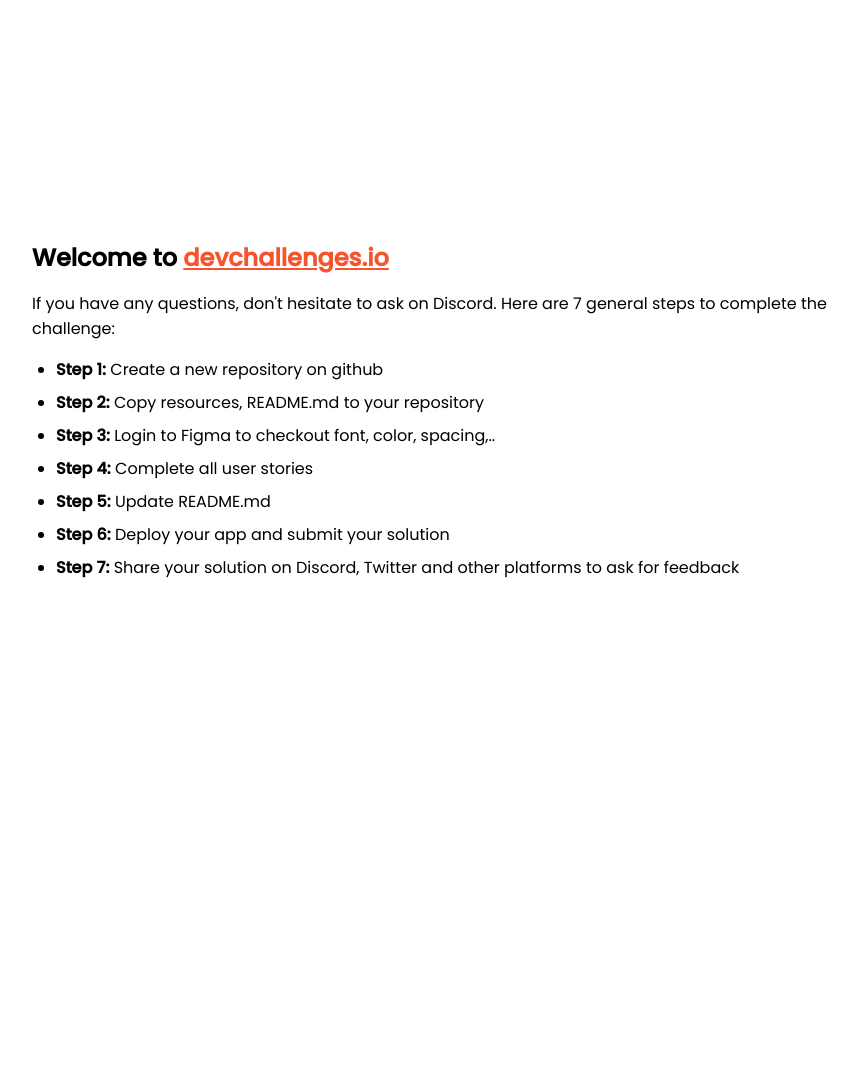
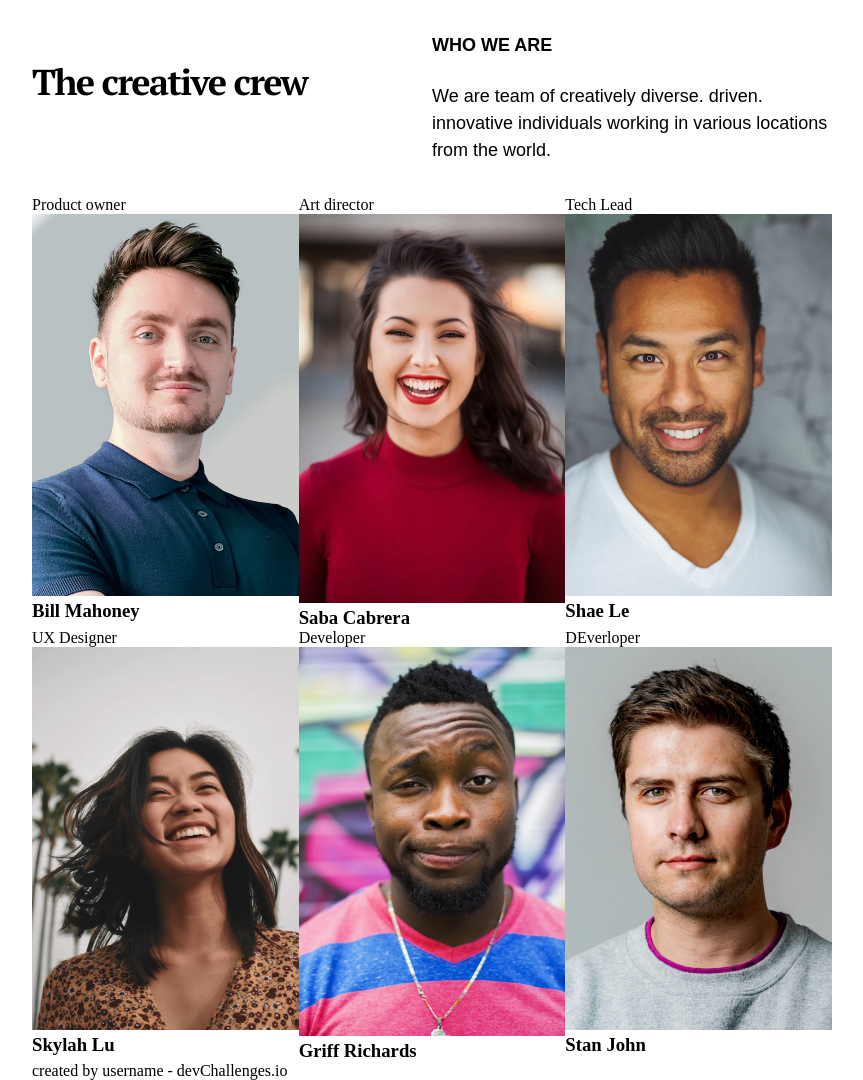
Before and after one commit to SebasttianDaza/teamPageMaster, a plain HTML site: page index.html in a window 1280 px wide. Shown: the whole page, without its empty margins (208-1071 px from the left). Before the commit the page ends 800 px from the top, so only its background shows below. Drawn offline with Linux system fonts and the light colour scheme.

Commit message:
Estructur Complete, also missing design
 I've worked with the HTML, missing to complete  CSS

```diff
--- a/index.html
+++ b/index.html
@@ -7,7 +7,7 @@
       content="width=device-width, initial-scale=1,
   maximum-scale=5"
     />
-
+    <!-- Icon -->
     <link rel="icon" href="devchallenges.png" />
 
     <link
@@ -15,81 +15,69 @@
       type="image/x-icon"
       href="https://devchallenges.io/"
     />
-
+    <!-- Fonts -->
     <link
       href="https://fonts.googleapis.com/css2?family=Poppins:wght@400;500&display=swap"
       rel="stylesheet"
     />
 
+    <link rel="preconnect" href="https://fonts.googleapis.com">
+    <link rel="preconnect" href="https://fonts.gstatic.com" crossorigin>
+    <link href="https://fonts.googleapis.com/css2?family=PT+Serif:ital,wght@0,700;1,700&display=swap" rel="stylesheet">
+
     <title>Devchallenges</title>
-
-    <style>
-      body {
-        font-family: "Poppins", sans-serif;
-      }
-
-      ul {
-        padding-left: 24px;
-      }
-
-      li {
-        margin-bottom: 8px;
-      }
-
-      .welcome {
-        max-width: 800px;
-        margin: 0 auto;
-      }
-
-      .welcome-text {
-        margin-top: 30vh;
-        font-weight: 500;
-      }
-
-      .welcome-text p {
-        font-size: 1rem;
-        font-weight: 400;
-      }
-
-      .welcome-text h1 {
-        font-size: 1.5rem;
-      }
-
-      .welcome-text a {
-        color: #f7542e;
-      }
-    </style>
+    <!-- Style -->
+    <link rel="stylesheet" href="style.css">
   </head>
   <body>
-    <div class="welcome">
-      <div class="welcome-text">
-        <h1>
-          Welcome to
-          <a href="https://devchallenges.io/" target="_blank"
-            >devchallenges.io</a
-          >
-        </h1>
+    <nav id="heading">
+      <div class="titulo">
+        <h1>The creative crew</h1>
+      </div>
+      <div class="description">
+        <h3>Who we are</h3>
+        <p>We are team of creatively diverse. driven. innovative individuals working in various locations from the world.</p>
+      </div>
+    </nav>
+    <main id="principal">
+      <section class="primero">
+        <div class="image">
+          <p>Product owner</p>
+          <img src="assets/photo1.png" alt="Image of Product Owner">
+          <h3>Bill Mahoney</h3>
+        </div>
+        <div class="image black">
+          <p>Art director</p>
+          <img src="assets/photo2.png" alt="Image of Art Director">
+          <h3>Saba Cabrera</h3>
+        </div>
+        <div class= "image">
+          <p>Tech Lead</p>
+          <img src="assets/photo3.png" alt="Image of Tech Lead">
+          <h3>Shae Le</h3>
+        </div>
 
-        <p>
-          If you have any questions, don't hesitate to ask on Discord. Here are
-          7 general steps to complete the challenge:
-        </p>
-      </div>
 
-      <ul>
-        <li><b>Step 1:</b> Create a new repository on github</li>
-        <li><b>Step 2:</b> Copy resources, README.md to your repository</li>
-        <li>
-          <b>Step 3:</b> Login to Figma to checkout font, color, spacing,..
-        </li>
-        <li><b>Step 4:</b> Complete all user stories</li>
-        <li><b>Step 5:</b> Update README.md</li>
-        <li><b>Step 6:</b> Deploy your app and submit your solution</li>
-        <li>
-          <b>Step 7:</b> Share your solution on Discord, Twitter and other
-          platforms to ask for feedback
-        </li>
-      </ul>
-    </div>
+        <div class="image">
+          <p>UX Designer</p>
+          <img src="assets/photo4.png" alt="Image of UX Designer">
+          <h3>Skylah Lu</h3>
+        </div>
+        <div class="image black">
+          <p>Developer</p>
+          <img src="assets/photo5.png" alt="Image of Developer">
+          <h3>Griff Richards</h3>
+        </div>
+        <div class="image">
+          <p>DEverloper</p>
+          <img src="assets/photo6.png" alt="Image of Developer 2">
+          <h3>Stan John</h3>
+        </div>
+      </section>
+    </main>
+    <!-- Pie de Page -->
+    <footer>
+      <p>created by username - devChallenges.io</p>
+    </footer>
   </body>
 </html>
--- /dev/null
+++ b/style.css
@@ -0,0 +1,79 @@
+* {
+    margin: 0;
+    padding: 0;
+    --var-background: #fff;
+    --var-color-text: #000000;
+    --var-font-princ: 'PT Serif', serif;
+    --var-font-sec: 'Popins', sans-serif;
+}
+
+body {
+    background: var(--var-background);
+    max-width: 800px;
+    margin: 0 auto;
+}
+
+/* Styles of Heading */
+
+#heading {
+    display: grid;
+    grid-template-columns:repeat(2, minmax(50%, 1fr));
+    width: 100%;
+    height: auto;
+    align-items: center;
+}
+
+.titulo h1 {
+    font-family: var(--var-font-princ);
+    font-style: normal;
+    font-size: 36px;
+    line-height: 48px;
+    letter-spacing: -0.045em;
+    color: var(--var-color-text);
+}
+
+.description {
+    display: grid;
+    grid-template-columns: 1fr;
+    align-items:flex-end;
+    grid-gap: 1.5rem;
+    margin-top: 2rem;
+    width: 100%;
+}
+
+.description h3 {
+    font-family: var(--var-font-sec);
+    font-style: normal;
+    font-weight: 600;
+    font-size: 18px;
+    line-height: 27px;
+    text-transform: uppercase;
+    color: var(--var-color-text);
+}
+
+.description p {
+    font-family: var(--var-font-sec);
+    font-style: normal;
+    font-weight: normal;
+    font-size: 18px;
+    line-height: 27px;
+    color: var(--var-color-text);
+}
+
+/* Styles de Main */
+
+#principal {
+    margin-top: 2rem;
+    width: 100%;
+    height: auto;
+}
+
+.primero {
+    display: grid;
+    grid-template-columns: repeat(auto-fit, minmax(250px, 1fr));
+}
+
+.image img {
+    max-width: 100%;
+    height: auto;
+}
```
